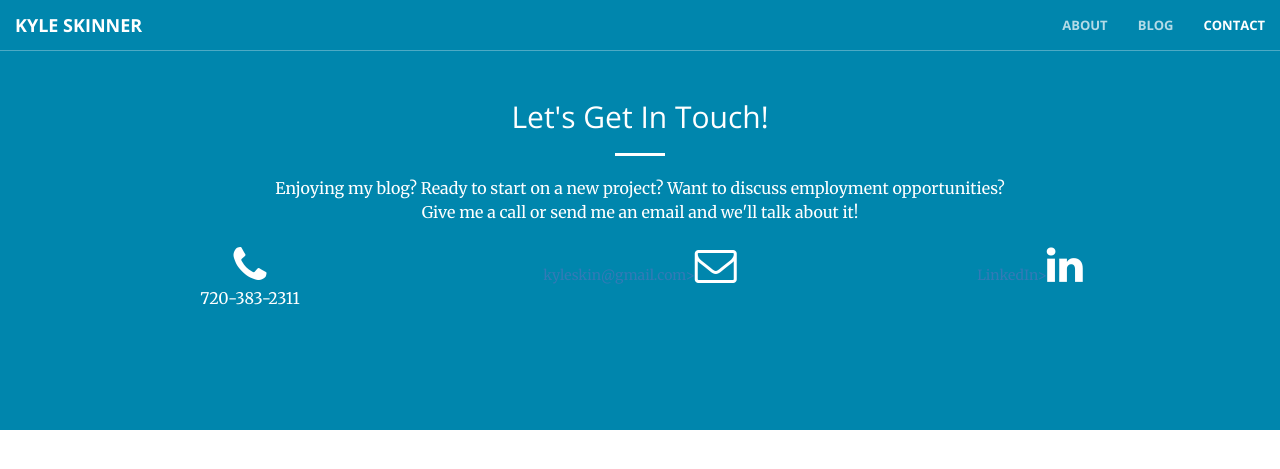
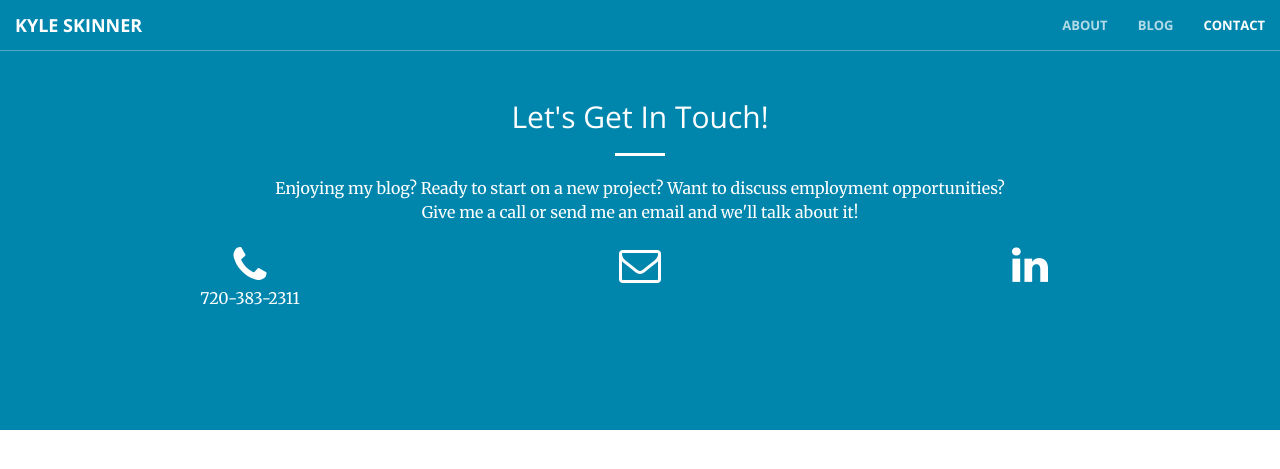
Before and after one commit to kyleskin/kyleskin.github.io, a Jekyll site: the page built from contact.html, in a window 1280 px wide. Shown: the top 469 px of the page. Built offline with Jekyll 4.4.1, drawn with Linux system fonts in a browser that asks for light colours.

Commit message:
link styling

```diff
--- a/contact.html
+++ b/contact.html
@@ -16,10 +16,10 @@ title: Contact
         <p>720-383-2311</p>
       </div>
       <div class="col-lg-4 text-center">
-        <a href="mailto:kyleskin@gmail.com">kyleskin@gmail.com><i class="fa fa-envelope-o fa-3x wow bounceIn" data-wow-delay=".1s"></a></i>
+        <a href="mailto:kyleskin@gmail.com"><i class="fa fa-envelope-o fa-3x wow bounceIn" data-wow-delay=".1s"></a></i>
       </div>
       <div class="col-lg-4 text-center">
-        <a href="http://www.linkedin.com/in/kyleskinner1">LinkedIn><i class="fa fa-linkedin fa-3x wow bounceIn" data-wow-delay=".2s"></a></i>
+        <a href="http://www.linkedin.com/in/kyleskinner1"><i class="fa fa-linkedin fa-3x wow bounceIn" data-wow-delay=".2s"></a></i>
       </div>
     </div>
   </div>
```
